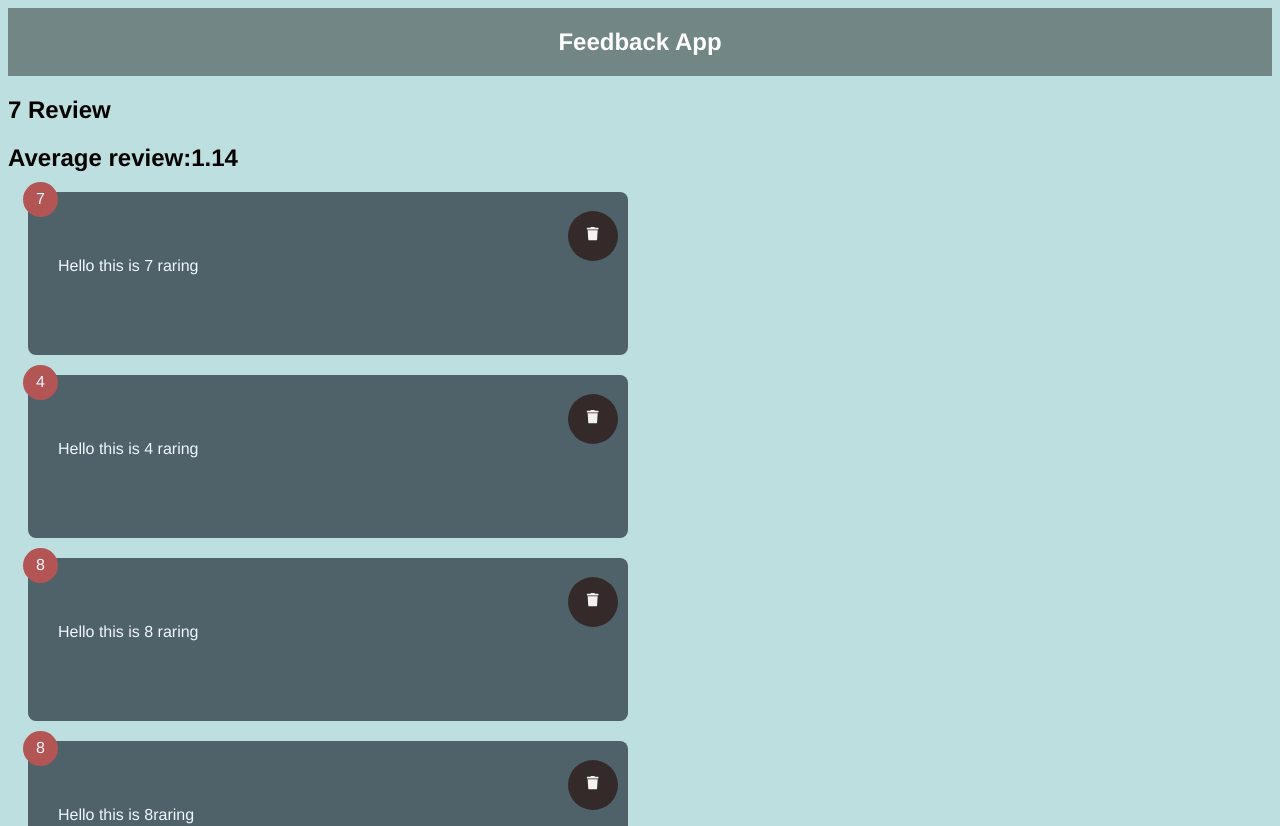
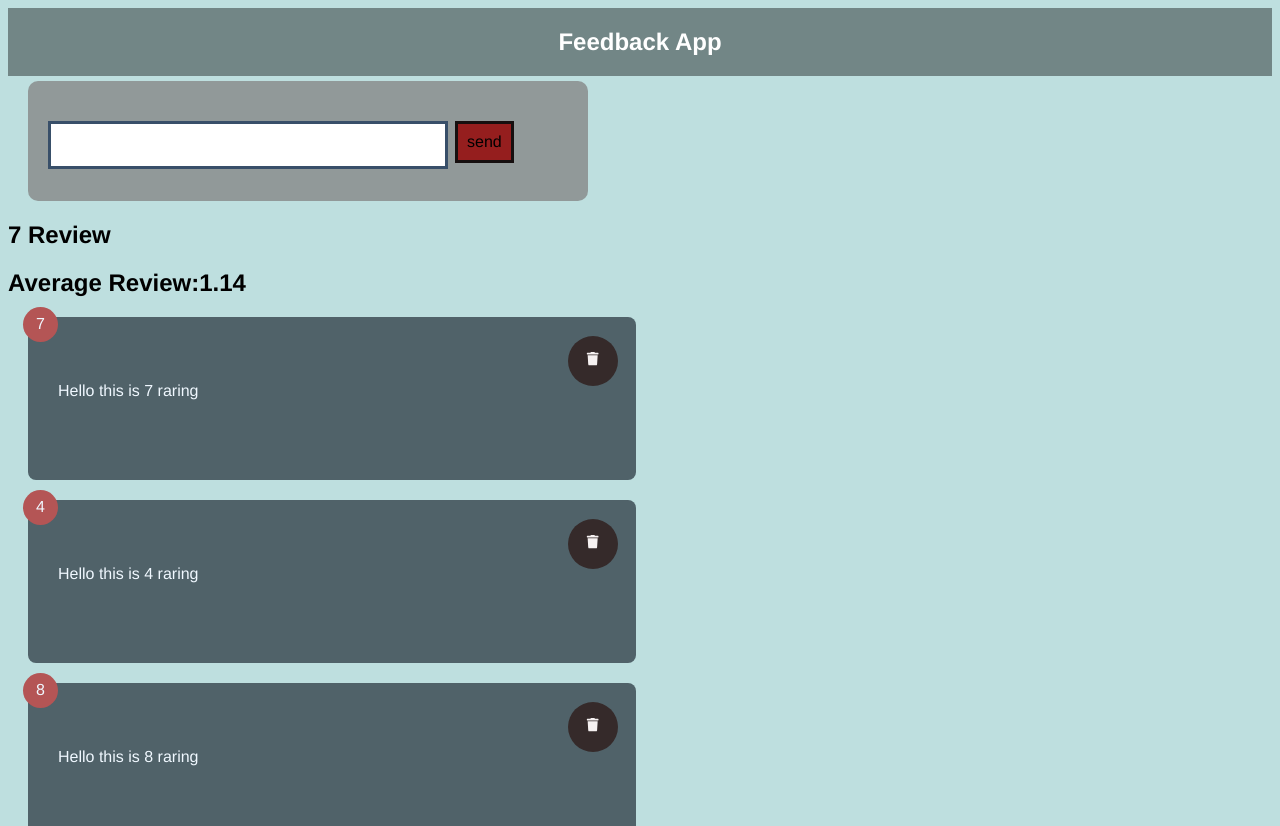
Before and after one commit to BishalS422/Feedback-App, a React (Create React App) app: page / in a window 1280 px wide. Shown: the top 826 px of the page. Built offline with nearby package versions, Linux system fonts and the light colour scheme.

Commit message:
add input form and crate button

```diff
--- a/src/App.js
+++ b/src/App.js
@@ -3,6 +3,7 @@ import React from "react";
 import { FeedbackData } from "./Data/FeedbackData";
 import FeedbackList from "./Component/FeedbackList";
 import FeedbackStatus from "./Component/FeedbackStatus";
+import FeedbackForm from "./Component/FeedbackForm";
 
 function App() {
   const [feedback, setFeedback] = React.useState(FeedbackData);
@@ -14,6 +15,7 @@ function App() {
   return (
     <>
       <Header />
+      <FeedbackForm />
       <FeedbackStatus feedback={feedback} />
 
       <FeedbackList feedback={feedback} handleDelete={deleteFeedback} />
--- /dev/null
+++ b/src/Component/FeedbackForm.jsx
@@ -0,0 +1,18 @@
+import React from "react";
+import "../StyleSheet/FeedbackForm.css";
+import Button from "./Shared/Button";
+
+function FeedbackForm() {
+  return (
+    <div>
+      <form className="feedbackForm">
+        <input type="text" className="feedbackInput" />
+        <div className="btn-form">
+          <Button> send </Button>
+        </div>
+      </form>
+    </div>
+  );
+}
+
+export default FeedbackForm;
--- a/src/Component/FeedbackStatus.jsx
+++ b/src/Component/FeedbackStatus.jsx
@@ -12,7 +12,7 @@ function FeedbackStatus({ feedback }) {
   return (
     <div>
       <h2> {feedback.length} Review</h2>
-      <h2> Average review:{average}</h2>
+      <h2> Average Review:{average}</h2>
     </div>
   );
 }
--- /dev/null
+++ b/src/Component/Shared/Button.jsx
@@ -0,0 +1,7 @@
+import React from "react";
+import "../../StyleSheet/Button.css";
+function Button({ children }) {
+  return <div className="buttonShare">{children}</div>;
+}
+
+export default Button;
--- /dev/null
+++ b/src/StyleSheet/Button.css
@@ -0,0 +1,11 @@
+.buttonShare {
+  background: rgb(149, 30, 30);
+  display: flex;
+  flex-direction: column;
+  justify-content: center;
+  height: fit-content;
+  width: fit-content;
+  padding: 9px;
+  border: solid rgb(22, 15, 15);
+  cursor: pointer;
+}
--- a/src/StyleSheet/Card.css
+++ b/src/StyleSheet/Card.css
@@ -4,16 +4,3 @@
   color: aliceblue;
   margin: 20px;
 }
-
-.num-display {
-  display: flex;
-  position: relative;
-  top: -40px;
-  left: -35px;
-  height: 35px;
-  width: 35px;
-  border-radius: 50%;
-  padding-left: 13px;
-  padding-top: 8px;
-  background: rgb(180, 85, 85);
-}
--- /dev/null
+++ b/src/StyleSheet/FeedbackForm.css
@@ -0,0 +1,21 @@
+.feedbackForm {
+  width: 35em;
+  height: 120px;
+  display: flex;
+  background: rgba(121, 115, 115, 0.644);
+  margin: 5px;
+  margin-left: 20px;
+  border-radius: 10px;
+}
+.feedbackInput {
+  width: 25rem;
+  height: 3rem;
+  border: solid rgb(56, 79, 105);
+  margin-top: 40px;
+  margin-left: 20px;
+  font-size: 20px;
+}
+.btn-form {
+  margin-top: 40px;
+  margin-left: 7px;
+}
--- a/src/StyleSheet/FeedbackList.css
+++ b/src/StyleSheet/FeedbackList.css
@@ -5,5 +5,5 @@
   justify-content: center;
   padding: 30px;
   border-radius: 8px;
-  width: 600px;
+  width: 38rem;
 }
```
